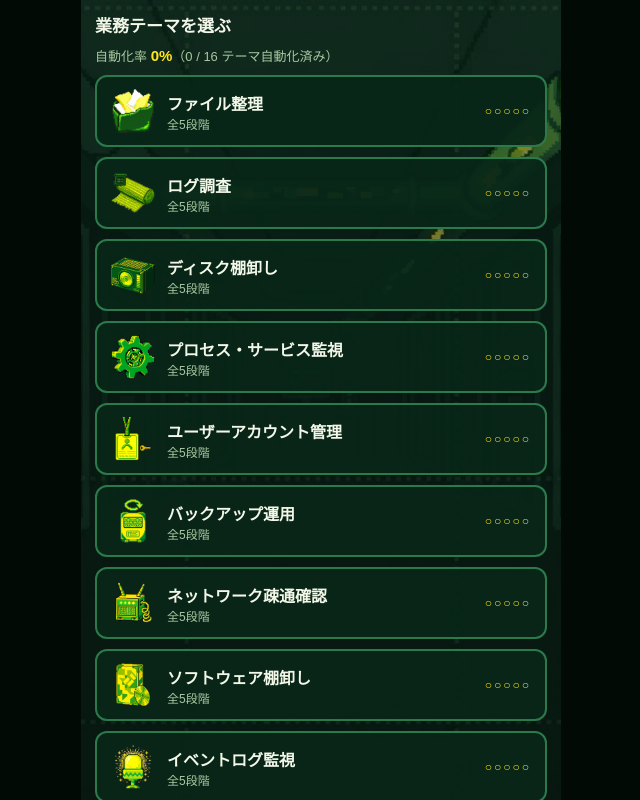
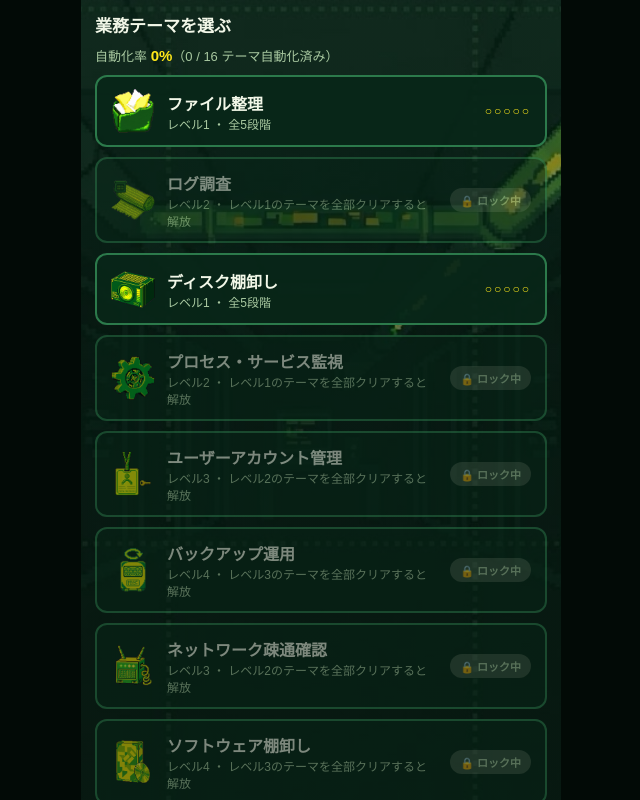
Before and after one commit to ukos/nono-pipe-it-playground, a plain HTML site: page index.html in a window 1280 px wide. Both pictures are taken after a click on the button "▶ はじめる". Shown: the top 800 px of the page, without its empty margins (319-959 px from the left). Drawn offline with Linux system fonts and the light colour scheme.

Commit message:
PIPE IT! v0.18: level-based theme unlocking

```diff
--- a/index.html
+++ b/index.html
@@ -102,7 +102,7 @@
     <img class="logo" src="assets/logo.jpg" alt="PIPE IT! — Script More, Work Less">
     <button class="bigbtn" id="btn-start">▶ はじめる</button>
     <div class="panel" style="text-align:left"><h3>自動化の進み具合</h3><div class="autobar"><i id="auto-fill" style="width:0%"></i></div><div class="autotext" id="auto-text"></div></div>
-    <p class="note">PowerShell のコマンドで日々の運用作業をこなすゲームです。（バージョン 0.17）最初は手打ち、覚えたらスクリプト化、そして自動化へ。<br>Microsoft、Windows、PowerShell は Microsoft グループの商標です。本アプリは非公式の学習ゲームで、Microsoft とは関係ありません。</p>
+    <p class="note">PowerShell のコマンドで日々の運用作業をこなすゲームです。（バージョン 0.18）最初は手打ち、覚えたらスクリプト化、そして自動化へ。<br>Microsoft、Windows、PowerShell は Microsoft グループの商標です。本アプリは非公式の学習ゲームで、Microsoft とは関係ありません。</p>
   </section>
 
   <!-- themes -->
@@ -450,24 +450,54 @@ function makeRemoteEnv(){
 }
 function fmtSize(bytes){ const kb = bytes / 1024; return (Math.round(kb * 10) / 10) + ' KB'; }
 const THEMES = [
-  {id:'files',   name:'ファイル整理',           icon:'assets/obj-folder.png',  bg:'assets/bg-files.jpg',   ready:true},
-  {id:'log',     name:'ログ調査',               icon:'assets/obj-log.png',     bg:'assets/bg-log.jpg',     ready:true},
-  {id:'disk',    name:'ディスク棚卸し',         icon:'assets/obj-disk.png',    bg:'assets/bg-disk.jpg',    ready:true},
-  {id:'process', name:'プロセス・サービス監視', icon:'assets/obj-gear.png',    bg:'assets/bg-process.jpg', ready:true},
-  {id:'users',   name:'ユーザーアカウント管理', icon:'assets/obj-idbadge.png', bg:'assets/bg-users.jpg',   ready:true},
-  {id:'backup',  name:'バックアップ運用',       icon:'assets/obj-tape.png',    bg:'assets/bg-backup.jpg',  ready:true},
-  {id:'network', name:'ネットワーク疎通確認',   icon:'assets/obj-router.png',  bg:'assets/bg-network.jpg', ready:true},
-  {id:'software',name:'ソフトウェア棚卸し',     icon:'assets/obj-software.png',bg:'assets/bg-software.jpg',ready:true},
-  {id:'events',  name:'イベントログ監視',       icon:'assets/obj-warning.png', bg:'assets/bg-events.jpg',  ready:true},
-  {id:'report',  name:'定例レポート作成',       icon:'assets/obj-report.png',  bg:'assets/bg-report.jpg',  ready:true},
-  {id:'errors',  name:'エラー処理',             icon:'assets/obj-warning.png', bg:'assets/bg-events.jpg',  ready:true},
-  {id:'safety',  name:'安全な実行',             icon:'assets/obj-gear.png',    bg:'assets/bg-process.jpg', ready:true},
-  {id:'research',name:'自分で調べる',           icon:'assets/obj-log.png',     bg:'assets/bg-log.jpg',     ready:true},
-  {id:'data',    name:'データの受け渡し',       icon:'assets/obj-software.png',bg:'assets/bg-software.jpg',ready:true},
-  {id:'script',  name:'スクリプトとして届ける', icon:'assets/obj-report.png',  bg:'assets/bg-report.jpg',  ready:true},
-  {id:'remote',  name:'リモート実行',           icon:'assets/obj-router.png',  bg:'assets/bg-network.jpg', ready:true}
+  {id:'files',   name:'ファイル整理',           icon:'assets/obj-folder.png',  bg:'assets/bg-files.jpg',   ready:true, level:1},
+  {id:'log',     name:'ログ調査',               icon:'assets/obj-log.png',     bg:'assets/bg-log.jpg',     ready:true, level:2},
+  {id:'disk',    name:'ディスク棚卸し',         icon:'assets/obj-disk.png',    bg:'assets/bg-disk.jpg',    ready:true, level:1},
+  {id:'process', name:'プロセス・サービス監視', icon:'assets/obj-gear.png',    bg:'assets/bg-process.jpg', ready:true, level:2},
+  {id:'users',   name:'ユーザーアカウント管理', icon:'assets/obj-idbadge.png', bg:'assets/bg-users.jpg',   ready:true, level:3},
+  {id:'backup',  name:'バックアップ運用',       icon:'assets/obj-tape.png',    bg:'assets/bg-backup.jpg',  ready:true, level:4},
+  {id:'network', name:'ネットワーク疎通確認',   icon:'assets/obj-router.png',  bg:'assets/bg-network.jpg', ready:true, level:3},
+  {id:'software',name:'ソフトウェア棚卸し',     icon:'assets/obj-software.png',bg:'assets/bg-software.jpg',ready:true, level:4},
+  {id:'events',  name:'イベントログ監視',       icon:'assets/obj-warning.png', bg:'assets/bg-events.jpg',  ready:true, level:5},
+  {id:'report',  name:'定例レポート作成',       icon:'assets/obj-report.png',  bg:'assets/bg-report.jpg',  ready:true, level:6},
+  {id:'errors',  name:'エラー処理',             icon:'assets/obj-warning.png', bg:'assets/bg-events.jpg',  ready:true, level:7},
+  {id:'safety',  name:'安全な実行',             icon:'assets/obj-gear.png',    bg:'assets/bg-process.jpg', ready:true, level:7},
+  {id:'research',name:'自分で調べる',           icon:'assets/obj-log.png',     bg:'assets/bg-log.jpg',     ready:true, level:5},
+  {id:'data',    name:'データの受け渡し',       icon:'assets/obj-software.png',bg:'assets/bg-software.jpg',ready:true, level:6},
+  {id:'script',  name:'スクリプトとして届ける', icon:'assets/obj-report.png',  bg:'assets/bg-report.jpg',  ready:true, level:8},
+  {id:'remote',  name:'リモート実行',           icon:'assets/obj-router.png',  bg:'assets/bg-network.jpg', ready:true, level:8}
 ];
 const STAGE_NAMES = ['単発コマンド','パイプライン','条件分岐・繰り返し','関数化・スクリプト化','自動実行'];
+/* Theme unlock by level (user decision 2026-11-26): level 1 themes are open
+   from the start; clearing every theme of a level (stage 5) unlocks all
+   themes of the next level at once. Unlock state is derived only from the
+   cleared record, so an existing save never loses access: a theme with any
+   cleared stage is always treated as unlocked, and a theme marked auto
+   counts as fully cleared even if its stage list is incomplete. */
+const MAX_THEME_LEVEL = Math.max(...THEMES.map(t => t.level));
+function themesAtLevel(level){ return THEMES.filter(t => t.level === level); }
+function effectiveCleared(save){
+  const out = {};
+  const cleared = (save && save.cleared) || {};
+  for (const id of Object.keys(cleared)) out[id] = (cleared[id] || []).slice();
+  const auto = (save && save.auto) || {};
+  for (const id of Object.keys(auto)){
+    if (auto[id]){ if (!out[id]) out[id] = []; if (!out[id].includes(5)) out[id].push(5); }
+  }
+  return out;
+}
+function themeFullyCleared(cleared, themeId){ return ((cleared || {})[themeId] || []).includes(5); }
+function unlockedThemeLevel(cleared){
+  let lv = 1;
+  while (lv < MAX_THEME_LEVEL && themesAtLevel(lv).every(t => themeFullyCleared(cleared, t.id))) lv++;
+  return lv;
+}
+function isThemeUnlocked(cleared, theme){
+  if (!theme.ready) return false;
+  if (theme.level <= unlockedThemeLevel(cleared)) return true;
+  const stages = (cleared || {})[theme.id] || [];
+  return stages.length > 0;
+}
 const QUESTS = [
   { id:'files-1', theme:'files', stage:1, title:'フォルダの中身を一覧する',
     request:'情シス担当の先輩から。「Downloads フォルダに何が入っているか、まず中身を全部見せてくれ」',
@@ -2184,16 +2214,22 @@ function renderThemes(){
   renderAuto();
   setBg('assets/bg-common.jpg');
   const list = $('theme-list'); list.innerHTML = '';
+  const eff = effectiveCleared(save);
   for (const th of THEMES){
     const btn = document.createElement('button'); btn.className = 'tbtn';
     const cleared = clearedStages(th.id);
-    let right;
-    if (!th.ready) right = '<span class="badge dim">準備中</span>';
-    else if (save.auto[th.id]) right = '<span class="badge">自動化済み</span>';
-    else right = '<span class="dots">' + [1,2,3,4,5].map(n => cleared.includes(n) ? '●' : '○').join('') + '</span>';
-    btn.innerHTML = `<img src="${th.icon}" alt=""><span class="tt"><b>${th.name}</b><span>${th.ready ? '全5段階' : 'これから追加されます'}</span></span>${right}`;
-    btn.disabled = !th.ready;
-    if (th.ready) btn.addEventListener('click', () => { renderStages(th); show('screen-stages'); });
+    const unlocked = th.ready && isThemeUnlocked(eff, th);
+    let right, sub;
+    if (!th.ready){ right = '<span class="badge dim">準備中</span>'; sub = 'これから追加されます'; }
+    else if (!unlocked){ right = '<span class="badge dim">🔒 ロック中</span>'; sub = `レベル${th.level} ・ レベル${th.level - 1}のテーマを全部クリアすると解放`; }
+    else {
+      sub = `レベル${th.level} ・ 全5段階`;
+      if (save.auto[th.id]) right = '<span class="badge">自動化済み</span>';
+      else right = '<span class="dots">' + [1,2,3,4,5].map(n => cleared.includes(n) ? '●' : '○').join('') + '</span>';
+    }
+    btn.innerHTML = `<img src="${th.icon}" alt=""><span class="tt"><b>${th.name}</b><span>${sub}</span></span>${right}`;
+    btn.disabled = !unlocked;
+    if (unlocked) btn.addEventListener('click', () => { renderStages(th); show('screen-stages'); });
     list.appendChild(btn);
   }
 }
```
